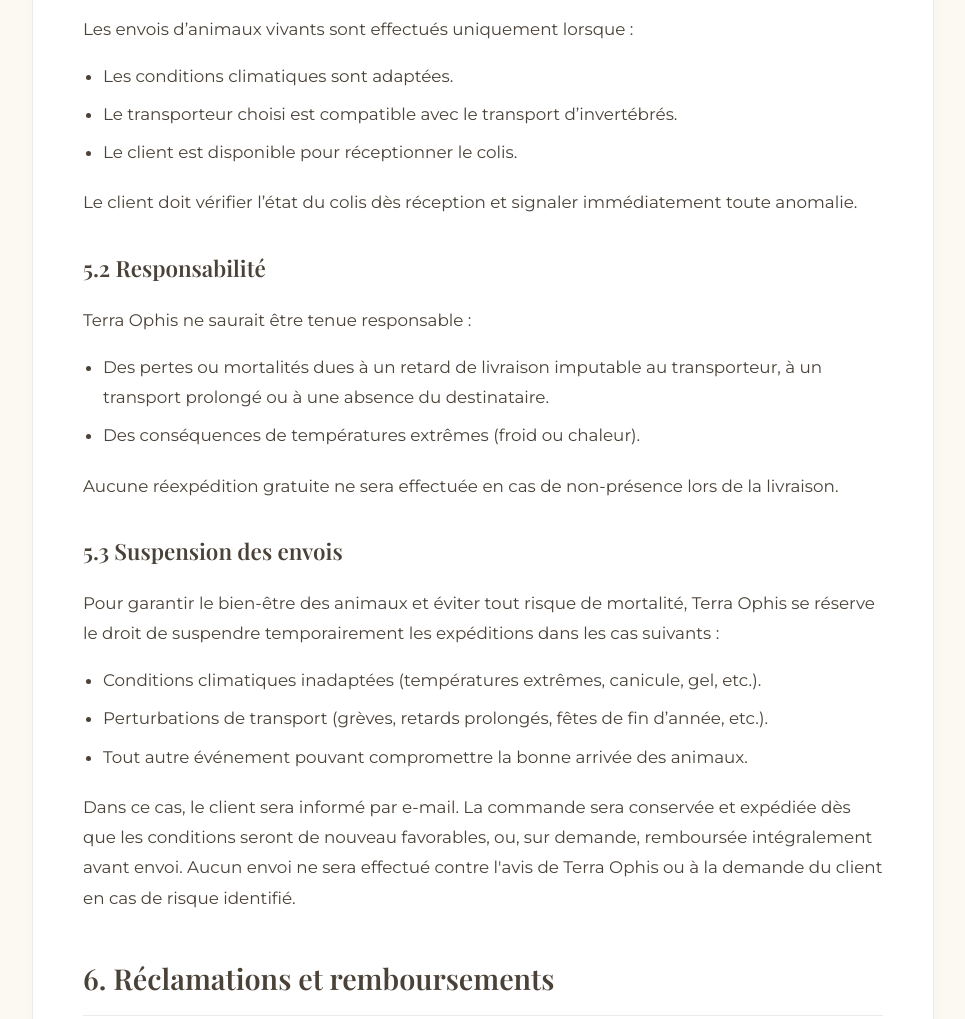
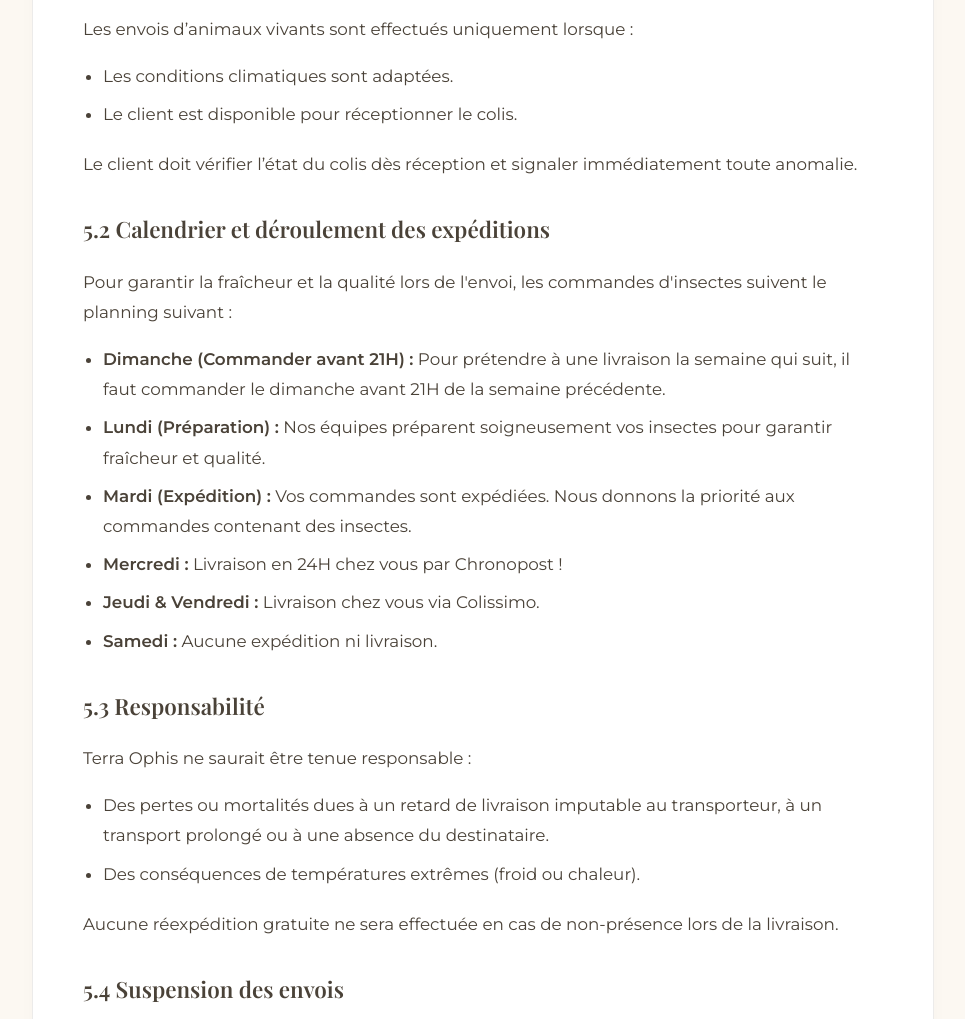
Before and after one commit to TerraOphis/terraophis, a website with bundled scripts: page public/cgv.html in a window 1280 px wide. Shown: the part 1802-2821 px from the top of the page, without its empty margins (157-1122 px from the left). Built offline with nearby package versions, Linux system fonts and the light colour scheme; no server answers.

Commit message:
Update CGV

```diff
--- a/public/cgv.html
+++ b/public/cgv.html
@@ -48,12 +48,22 @@
                 <p>Les envois d’animaux vivants sont effectués uniquement lorsque :</p>
                 <ul>
                     <li>Les conditions climatiques sont adaptées.</li>
-                    <li>Le transporteur choisi est compatible avec le transport d’invertébrés.</li>
                     <li>Le client est disponible pour réceptionner le colis.</li>
                 </ul>
                 <p>Le client doit vérifier l’état du colis dès réception et signaler immédiatement toute anomalie.</p>
 
-                <h3>5.2 Responsabilité</h3>
+                <h3>5.2 Calendrier et déroulement des expéditions</h3>
+                <p>Pour garantir la fraîcheur et la qualité lors de l'envoi, les commandes d'insectes suivent le planning suivant :</p>
+                <ul>
+                    <li><strong>Dimanche (Commander avant 21H) :</strong> Pour prétendre à une livraison la semaine qui suit, il faut commander le dimanche avant 21H de la semaine précédente.</li>
+                    <li><strong>Lundi (Préparation) :</strong> Nos équipes préparent soigneusement vos insectes pour garantir fraîcheur et qualité.</li>
+                    <li><strong>Mardi (Expédition) :</strong> Vos commandes sont expédiées. Nous donnons la priorité aux commandes contenant des insectes.</li>
+                    <li><strong>Mercredi :</strong> Livraison en 24H chez vous par Chronopost !</li>
+                    <li><strong>Jeudi & Vendredi :</strong> Livraison chez vous via Colissimo.</li>
+                    <li><strong>Samedi :</strong> Aucune expédition ni livraison.</li>
+                </ul>
+
+                <h3>5.3 Responsabilité</h3>
                 <p>Terra Ophis ne saurait être tenue responsable :</p>
                 <ul>
                     <li>Des pertes ou mortalités dues à un retard de livraison imputable au transporteur, à un transport prolongé ou à une absence du destinataire.</li>
@@ -61,7 +71,7 @@
                 </ul>
                 <p>Aucune réexpédition gratuite ne sera effectuée en cas de non-présence lors de la livraison.</p>
 
-                <h3>5.3 Suspension des envois</h3>
+                <h3>5.4 Suspension des envois</h3>
                 <p>Pour garantir le bien-être des animaux et éviter tout risque de mortalité, Terra Ophis se réserve le droit de suspendre temporairement les expéditions dans les cas suivants :</p>
                 <ul>
                     <li>Conditions climatiques inadaptées (températures extrêmes, canicule, gel, etc.).</li>
```
